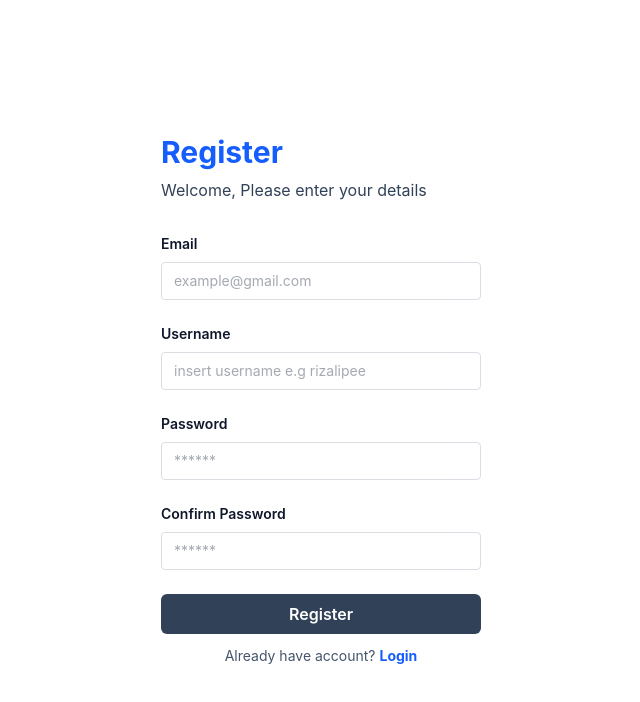
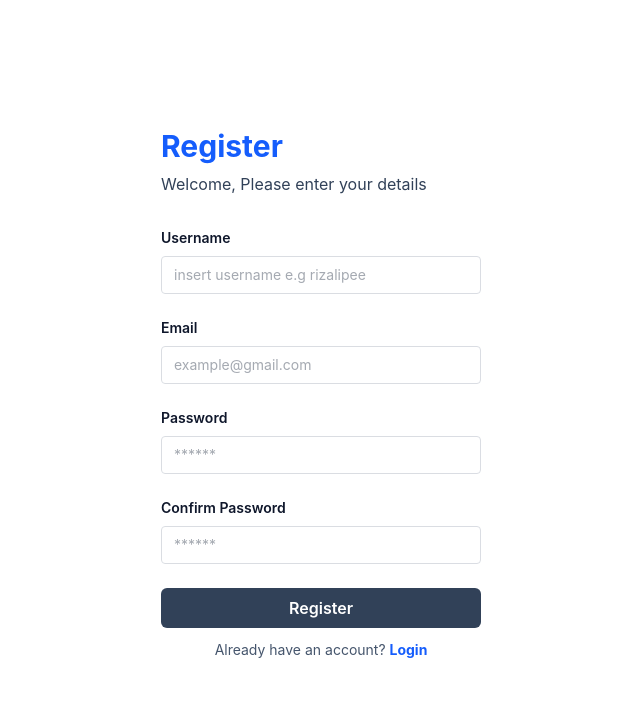
Before and after one commit to rizalirfansyah/studying-reactjs, a React (Vite) app: page /register in a window 1280 px wide. Shown: the top 702 px of the page, without its empty margins (319-959 px from the left). Built offline with nearby package versions, Linux system fonts and the light colour scheme.

Commit message:
studying  conditional rendering

```diff
--- a/src/components/Elements/Input/Input.jsx
+++ b/src/components/Elements/Input/Input.jsx
@@ -6,6 +6,7 @@
       className="text-sm border border-gray-300 rounded w-full py-2 px-3 text-slate-800 placeholder: opacity-80"
       placeholder={placeholder}
       name={name}
+      id={name}
     />
   );
 };
--- a/src/components/Fragments/FormRegister.jsx
+++ b/src/components/Fragments/FormRegister.jsx
@@ -5,16 +5,16 @@
   return (
     <form action="">
       <InputForm
+        label="Username"
+        type="text"
+        placeholder="insert username e.g rizalipee"
+        name="username"
+      />
+      <InputForm
         label="Email"
         type="email"
         placeholder="example@gmail.com"
         name="email"
-      />
-      <InputForm
-        label="Username"
-        type="text"
-        placeholder="insert username e.g rizalipee"
-        name="username"
       />
       <InputForm
         label="Password"
--- a/src/components/Layouts/AuthLayout.jsx
+++ b/src/components/Layouts/AuthLayout.jsx
@@ -1,7 +1,8 @@
 import FormLogin from "../Fragments/FormLogin";
+import { Link } from "react-router-dom";
 
 const AuthLayout = (props) => {
-  const { title, children } = props;
+  const { title, children, type } = props;
   return (
     <div className="flex justify-center min-h-screen items-center">
       <div className="w-full max-w-xs">
@@ -10,9 +11,32 @@
           Welcome, Please enter your details
         </p>
         {children}
+        <Navigation type={type} />
       </div>
     </div>
   );
 };
 
+const Navigation = ({ type }) => {
+  if (type === "login") {
+    return (
+      <p className="text-sm my-3 text-slate-600 text-center">
+        Don't have an account?{" "}
+        <Link to="/register" className="font-bold text-blue-600">
+          Register
+        </Link>
+      </p>
+    );
+  } else {
+    return (
+      <p className="text-sm my-3 text-slate-600 text-center">
+        Already have an account?{" "}
+        <Link to="/login" className="font-bold text-blue-600">
+          Login
+        </Link>
+      </p>
+    );
+  }
+};
+
 export default AuthLayout;
--- a/src/pages/login.jsx
+++ b/src/pages/login.jsx
@@ -1,20 +1,10 @@
 import AuthLayout from "../components/Layouts/AuthLayout";
 import FormLogin from "../components/Fragments/FormLogin";
-import { Link } from "react-router-dom";
 
 const LoginPage = () => {
   return (
-    <AuthLayout title="Login">
+    <AuthLayout title="Login" type="login">
       <FormLogin />
-      <p className="text-sm my-3 text-slate-600 text-center">
-        Don't have an account? {""}
-        <Link
-          to="/register"
-          className="text-blue-600 hover:text-blue-900 font-bold"
-        >
-          Register
-        </Link>
-      </p>
     </AuthLayout>
   );
 };
--- a/src/pages/register.jsx
+++ b/src/pages/register.jsx
@@ -1,20 +1,10 @@
 import FormRegister from "../components/Fragments/FormRegister";
 import AuthLayout from "../components/Layouts/AuthLayout";
-import { Link } from "react-router-dom";
 
 const RegisterPage = () => {
   return (
-    <AuthLayout title="Register">
+    <AuthLayout title="Register" type="register">
       <FormRegister />
-      <p className="text-sm text-slate-600 text-center mt-3">
-        Already have account? {""}
-        <Link
-          to="/login"
-          className="text-blue-600 hover:text-blue-900 font-bold"
-        >
-          Login
-        </Link>
-      </p>
     </AuthLayout>
   );
 };
```
